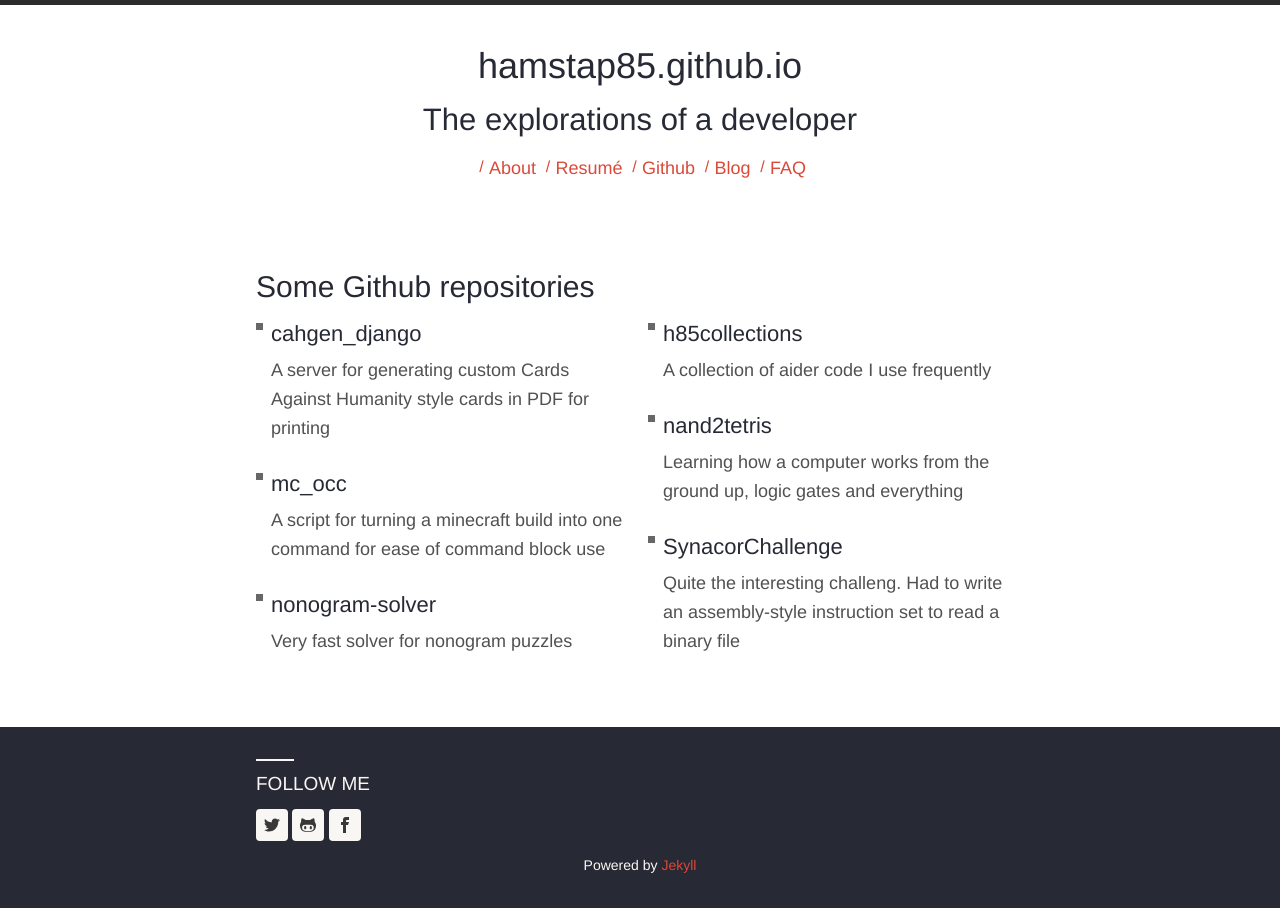
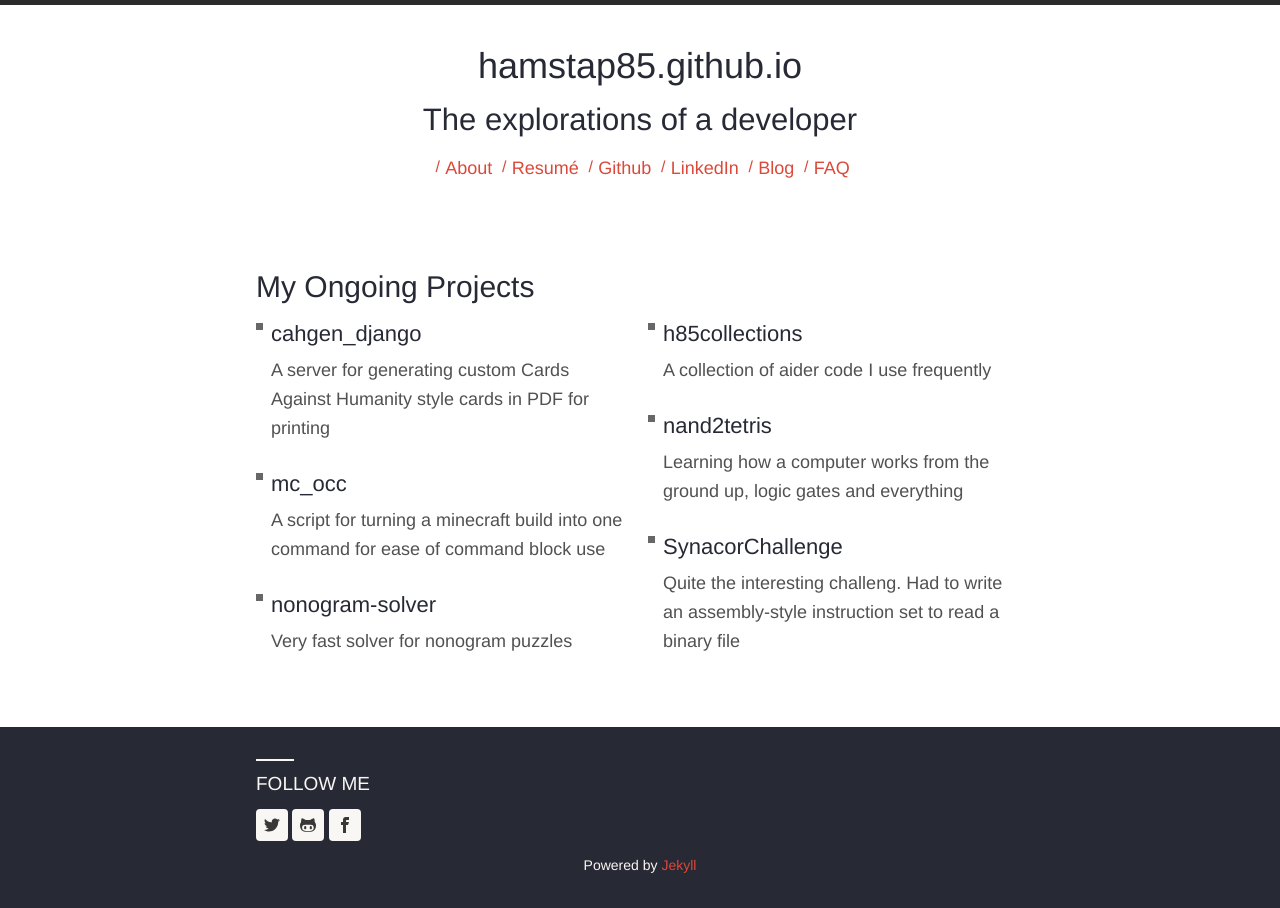
Before and after one commit to giff-h/hamstap85.github.io, a Jekyll site: the page built from index.html, in a window 1280 px wide. Built offline with Jekyll 4.4.1, drawn with Linux system fonts in a browser that asks for light colours; nearby versions of some CDN libraries.

Commit message:
Edited resume, changed repo seciton title

```diff
--- a/_includes/header-links.html
+++ b/_includes/header-links.html
@@ -9,6 +9,9 @@
 		<a href="{{ site.harmony.social.github | prepend: 'https://github.com/' }}">Github</a><span>/</span>
 	</li>
 	<li>
+		<a href="https://www.linkedin.com/in/hameed-gifford-670b0b97/">LinkedIn</a><span>/</span>
+	</li>
+	<li>
 		<a href="{{ '/blog' | prepend: site.baseurl | prepend: site.url }}">Blog</a><span>/</span>
 	</li>
 	<li>
--- a/index.html
+++ b/index.html
@@ -2,7 +2,7 @@
 layout: default
 ---
 <div id="home" class="page-content wc-container">
-	<h3>Some Github repositories</h3>
+	<h3>My Ongoing Projects</h3>
 	<ul class="sample-github">
 		<li>
 			<a href="{{ '/cahgen_django' | prepend: site.harmony.social.github | prepend: 'https://github.com/' }}"><h5>cahgen_django</h5></a>
```
Also changed, not shown: 1 other file.
